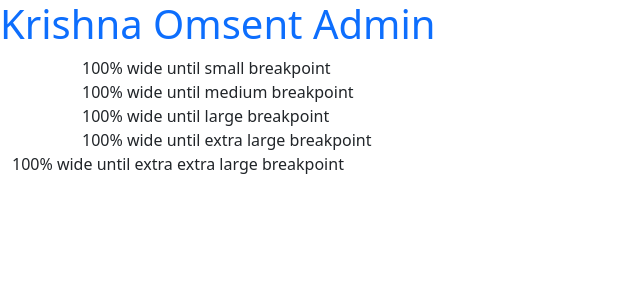
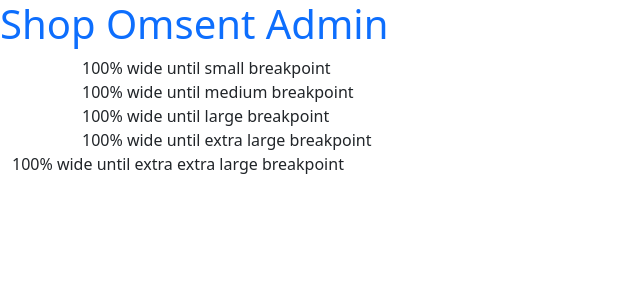
Before and after one commit to imagegrafia/sample-app, an Angular app: page / in a window 1280 px wide. Shown: the top 300 px of the page, without its empty margins (0-640 px from the left). Built offline with nearby package versions, Linux system fonts and the light colour scheme.

Commit message:
simple name chnage

```diff
--- a/src/app/app.component.html
+++ b/src/app/app.component.html
@@ -1,4 +1,4 @@
-<h1 class="text-primary">Krishna Omsent Admin</h1>
+<h1 class="text-primary">Shop Omsent Admin</h1>
 <div class="container-sm">100% wide until small breakpoint</div>
 <div class="container-md">100% wide until medium breakpoint</div>
 <div class="container-lg">100% wide until large breakpoint</div>
```
